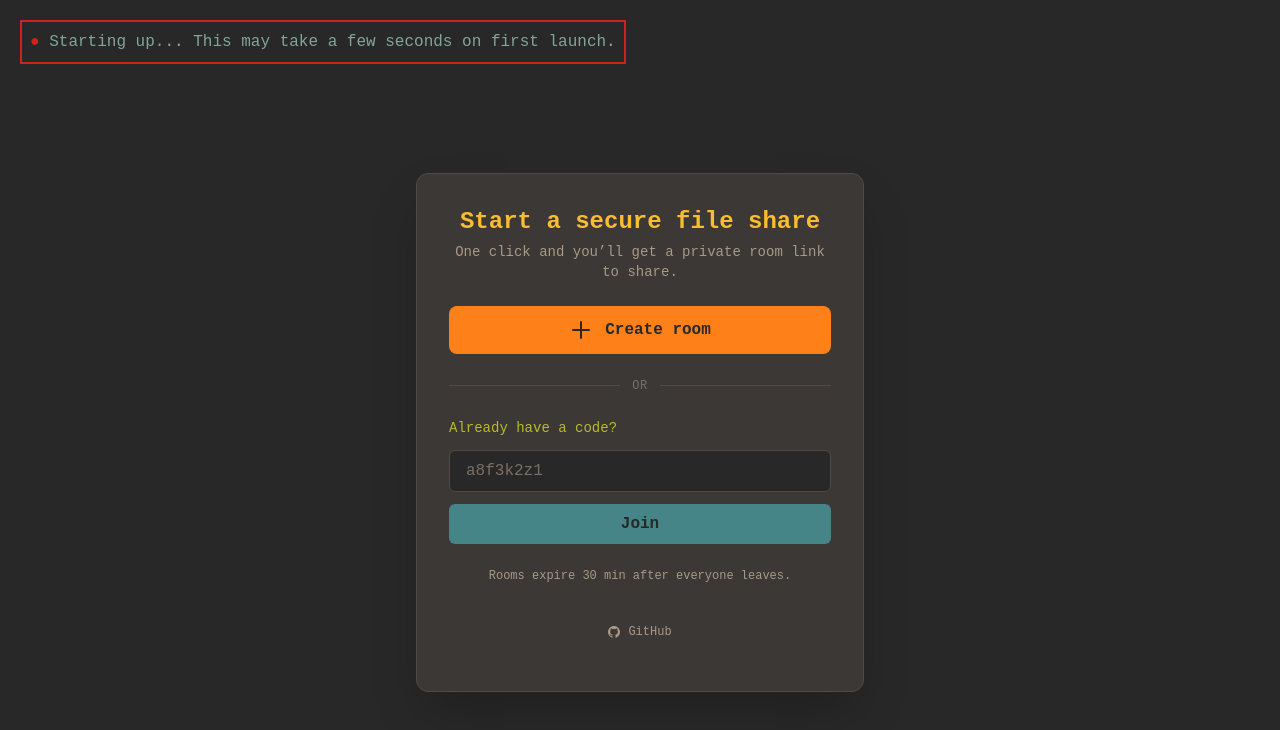
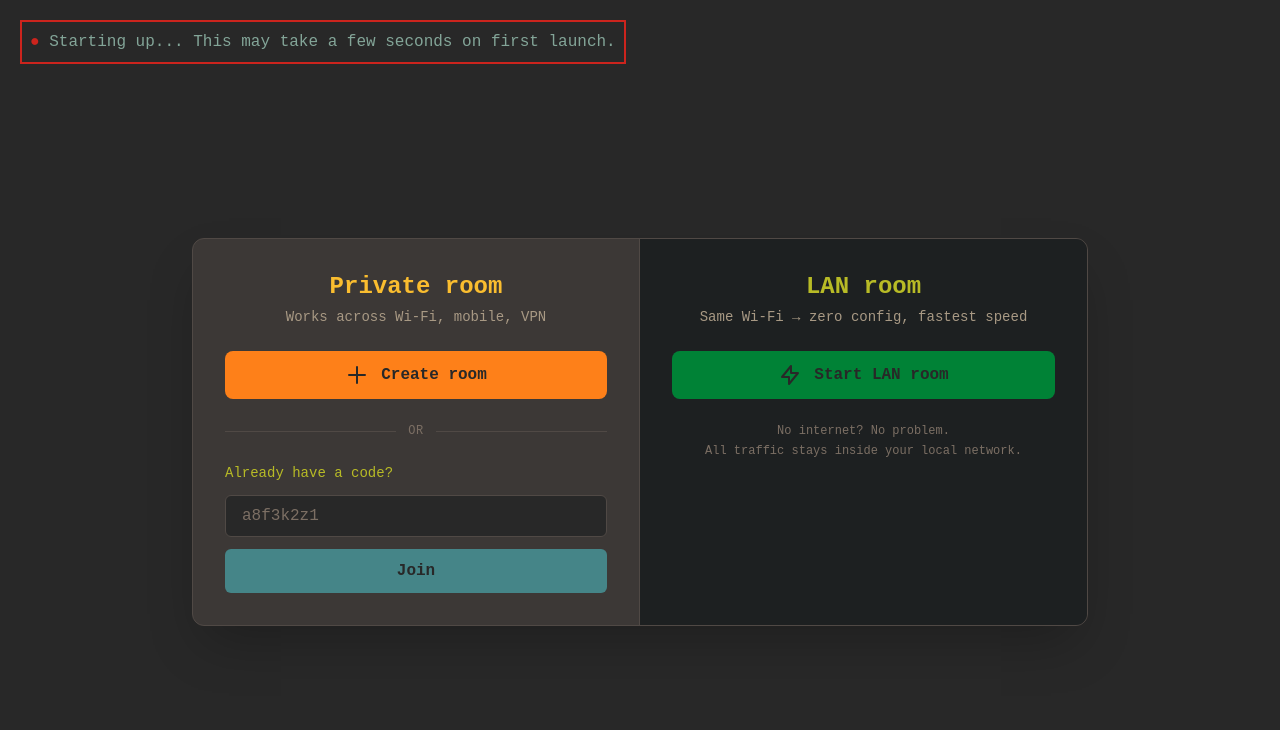
Before and after one commit to Akhil373/webrtc-share, a website: page index.html in a window 1280 px wide. Drawn offline with nearby package versions, Linux system fonts and the light colour scheme.

Commit message:
test lan rooms

```diff
--- a/client.js
+++ b/client.js
@@ -17,7 +17,11 @@ const shareBtn = document.getElementById("share-btn");
 const shareModal = document.getElementById("share-modal");
 const copyUrlBtn = document.getElementById("copy-url-btn");
 
-let ROOM_ID = null;
+const isLAN = new URLSearchParams(location.search).get("mode") === "lan";
+if (isLAN) shareBtn.classList.add("hidden");
+console.log(isLAN);
+
+let ROOM_ID = new URLSearchParams(location.search).get("roomId");
 let pendingRoom = null;
 
 const urlRoom = location.hash.slice(1);
@@ -142,7 +146,7 @@ function sendDataChannelMessage() {
 createBtn.addEventListener("click", () => {
     ROOM_ID = crypto.randomUUID().substring(0, 8);
     location.hash = ROOM_ID;
-
+    initPeerConnection();
     if (ws && ws.readyState === WebSocket.OPEN) {
         sendWsMessage({ type: "join-room", roomId: ROOM_ID });
     }
@@ -157,6 +161,7 @@ joinBtn.addEventListener("click", () => {
     }
     ROOM_ID = ROOM_CODE;
     location.hash = ROOM_ID;
+    initPeerConnection();
     if (ws && ws.readyState === WebSocket.OPEN) {
         sendWsMessage({ type: "join-room", roomId: ROOM_ID });
     } else {
@@ -239,8 +244,11 @@ fileInput.addEventListener("change", (e) => {
 
 fileShareBtn.addEventListener("click", sendFiles);
 
+document.getElementById("lan-btn").onclick = () => {
+    location.href = "?mode=lan&roomId=" + crypto.randomUUID().slice(0, 8);
+};
+
 // const config = { iceServers: [{ urls: "stun:stun.l.google.com:19302" }] };
-
 const config = {
     iceServers: [
         {
@@ -263,7 +271,8 @@ const config = {
     iceCandidatePoolSize: 10,
     iceTransportPolicy: "all",
 };
-const pc = new RTCPeerConnection(config);
+
+let pc;
 let dc;
 let myId = null;
 let targetId = null;
@@ -332,20 +341,54 @@ function getUserDetails() {
     };
 }
 
+function initPeerConnection() {
+    if (pc) {
+        pc.close();
+        pc = null;
+        dc = null;
+    }
+    const isLAN = new URLSearchParams(location.search).get("mode") === "lan";
+    pc = new RTCPeerConnection(isLAN ? { iceServers: [] } : config);
+
     pc.oniceconnectionstatechange = () => {
         if (
             pc.iceConnectionState === "failed" ||
             pc.iceConnectionState === "disconnected"
         ) {
-        logMessage("Connection failed. Try refreshing and reconnecting.", "error");
+            logMessage(
+                "Connection failed. Try refreshing and reconnecting.",
+                "error",
+            );
         } else if (pc.iceConnectionState === "connected") {
             logMessage("Peer-to-peer connection established!", "info");
         }
     };
 
-pc.onconnectionstatechange = () => {
-    //     console.log(`Connection state: ${pc.connectionState}`, "info");
+    pc.onicecandidate = (event) => {
+        // console.log("cadidate checking: ", event.candidate);
+        if (event.candidate) {
+            // if (event.candidate.candidate.includes(".local")) {
+            //     return;
+            // }
+
+            sendWsMessage({
+                type: "ice-candidate",
+                candidate: event.candidate,
+                from: myId,
+                to: targetId,
+                roomId: ROOM_ID,
+            });
+            //         console.log(`Sent ICE candidate to peer ${targetId}`, "info");
+        }
     };
+
+    pc.ondatachannel = (event) => {
+        //     console.log("Received data channel");
+        dc = event.channel;
+        dc.binaryType = "arraybuffer";
+        attachDcHandler(dc);
+    };
+}
 
 updateWsStatus(false);
 
@@ -367,7 +410,10 @@ function connectWebsocket() {
             type: "register",
             name: myName,
         });
-        if (ROOM_ID) sendWsMessage({ type: "join-room", roomId: ROOM_ID });
+        if (ROOM_ID) {
+            sendWsMessage({ type: "join-room", roomId: ROOM_ID });
+            initPeerConnection();
+        }
         if (pendingRoom) {
             sendWsMessage({ type: "join-room", roomId: pendingRoom });
             pendingRoom = null;
@@ -389,7 +435,11 @@ function connectWebsocket() {
         } else if (message.type == "clientsList") {
             peerList = message.content || [];
             updatePeersList(peerList);
-            if (peerList.find((p) => p.id === myId) && peerList.length === 1) {
+            if (
+                peerList.find((p) => p.id === myId) &&
+                peerList.length === 1 &&
+                !isLAN
+            ) {
                 notify.textContent = `📌 Share this room to other device! ⤵️`;
                 notify.classList.remove("hidden");
             }
@@ -446,24 +496,6 @@ function sendWsMessage(message) {
         console.log("Error sending message to WebSocket server", "error");
     }
 }
-
-pc.onicecandidate = (event) => {
-    // console.log("cadidate checking: ", event.candidate);
-    if (event.candidate) {
-        // if (event.candidate.candidate.includes(".local")) {
-        //     return;
-        // }
-
-        sendWsMessage({
-            type: "ice-candidate",
-            candidate: event.candidate,
-            from: myId,
-            to: targetId,
-            roomId: ROOM_ID,
-        });
-        //         console.log(`Sent ICE candidate to peer ${targetId}`, "info");
-    }
-};
 
 let dcBeat = null;
 const DC_BEAT_MS = 10_000;
@@ -591,13 +623,6 @@ function attachDcHandler(channel) {
     };
 }
 
-pc.ondatachannel = (event) => {
-    //     console.log("Received data channel");
-    dc = event.channel;
-    dc.binaryType = "arraybuffer";
-    attachDcHandler(dc);
-};
-
 fileInput.addEventListener("change", () => {
     const file = fileInput.files[0];
     if (file.size > 1 * 1024 * 1024 * 1024) {
--- a/index.html
+++ b/index.html
@@ -320,20 +320,20 @@
       class="min-h-screen text-[#ebdbb2] flex items-center justify-center p-6"
     >
       <div
-        class="w-full max-w-md rounded-xl shadow-2xl bg-[#3c3836] border border-[#504945] p-8 space-y-6"
+        class="w-full max-w-4xl grid md:grid-cols-2 gap-0 rounded-xl shadow-2xl bg-[#3c3836] border border-[#504945] overflow-hidden"
       >
+        <!-- LEFT: private / internet room -->
+        <div class="p-8 space-y-6 border-r border-[#504945]">
           <div class="text-center">
-          <h1 class="text-2xl font-bold text-[#fabd2f]">
-            Start a secure file share
-          </h1>
+            <h2 class="text-2xl font-bold text-[#fabd2f]">Private room</h2>
             <p class="text-sm text-[#a89984] mt-1">
-            One click and you’ll get a private room link to share.
+              Works across Wi-Fi, mobile, VPN
             </p>
           </div>
 
           <button
             id="create-btn"
-          class="w-full cursor-pointer flex items-center justify-center gap-3 bg-[#fe8019] hover:bg-[#fd9644] text-[#282828] font-semibold py-3 px-4 rounded-lg transition transform hover:scale-[1.02] focus:outline-none focus:ring-4 focus:ring-[#fe8019]/50"
+            class="w-full flex items-center justify-center gap-3 bg-[#fe8019] hover:bg-[#fd9644] text-[#282828] font-semibold py-3 px-4 rounded-lg transition transform hover:scale-[1.02] focus:outline-none focus:ring-4 focus:ring-[#fe8019]/50"
           >
             <svg
               class="w-6 h-6"
@@ -354,60 +354,70 @@
           <div
             class="flex items-center text-[#7c6f64] text-xs uppercase tracking-wider"
           >
-          <span class="h-px bg-[#504945] flex-1"></span>
-          <span class="px-3">or</span>
-          <span class="h-px bg-[#504945] flex-1"></span>
+            <span class="h-px bg-[#504945] flex-1"></span
+            ><span class="px-3">or</span
+            ><span class="h-px bg-[#504945] flex-1"></span>
           </div>
 
-        <div class="space-y-3">
-          <label for="roomCode" class="block text-sm font-medium text-[#b8bb26]"
+          <form id="join-private-form" class="space-y-3">
+            <label
+              for="roomCode"
+              class="block text-sm font-medium text-[#b8bb26]"
               >Already have a code?</label
             >
-          <form class="flex flex-col gap-3">
             <input
               id="roomCode"
               type="text"
               placeholder="a8f3k2z1"
               maxlength="8"
-              class="flex-1 bg-[#282828] border border-[#504945] rounded-md px-4 py-2 text-[#ebdbb2] placeholder-[#7c6f64] focus:outline-none focus:ring-2 focus:ring-[#b8bb26]"
+              class="w-full bg-[#282828] border border-[#504945] rounded-md px-4 py-2 text-[#ebdbb2] placeholder-[#7c6f64] focus:outline-none focus:ring-2 focus:ring-[#b8bb26]"
             />
             <button
+              type="submit"
               id="join-btn"
-              type="submit"
-              class="bg-[#458588] cursor-pointer hover:bg-[#83a598] text-[#282828] font-semibold px-5 py-2 rounded-md transition"
+              class="w-full bg-[#458588] hover:bg-[#83a598] text-[#282828] font-semibold px-5 py-2.5 rounded-md transition"
             >
               Join
             </button>
           </form>
         </div>
 
-        <p class="text-xs text-[#a89984] text-center">
-          Rooms expire 30 min after everyone leaves.
+        <!-- RIGHT: LAN-only room -->
+        <div class="p-8 space-y-6 bg-[#1d2021]">
+          <div class="text-center">
+            <h2 class="text-2xl font-bold text-[#b8bb26]">LAN room</h2>
+            <p class="text-sm text-[#a89984] mt-1">
+              Same Wi-Fi → zero config, fastest speed
             </p>
-        <footer class="mt-auto w-full py-4 text-center text-xs text-[#a89984]">
-          <a
-            href="https://github.com/Akhil373/webrtc-share"
-            target="_blank"
-            rel="noopener noreferrer"
-            class="inline-flex items-center gap-2 hover:text-[#ebdbb2] transition"
+          </div>
+
+          <button
+            id="lan-btn"
+            class="w-full flex items-center justify-center gap-3 bg-green-700 hover:bg-green-600 text-[#282828] font-semibold py-3 px-4 rounded-lg transition transform hover:scale-[1.02] focus:outline-none focus:ring-4 focus:ring-green-500/50"
           >
             <svg
-              class="w-3 h-3 fill-current"
-              viewBox="0 0 16 16"
-              aria-hidden="true"
+              class="w-6 h-6"
+              fill="none"
+              stroke="currentColor"
+              stroke-width="2"
+              viewBox="0 0 24 24"
             >
               <path
-                d="M8 0C3.58 0 0 3.58 0 8c0 3.54 2.29 6.53 5.47 7.59.4.07.55-.17.55-.38
-               0-.19-.01-.82-.01-1.49-2.01.37-2.53-.49-2.69-.94-.09-.23-.48-.94-.82-1.13-.28-.15-.68-.52-.01-.53.63-.01
-               1.08.58 1.23.82.72 1.21 1.87.87 2.33.66.07-.52.28-.87.51-1.07-1.78-.2-3.64-.89-3.64-3.95
-               0-.87.31-1.59.82-2.15-.08-.2-.36-1.02.08-2.12 0 0 .67-.21 2.2.82.64-.18 1.32-.27 2-.27.68 0
-               1.38.09 2 .27 1.53-1.04 2.2-.82 2.2-.82.44 1.1.16 1.92.08 2.12.51.56.82 1.27.82 2.15
-               0 3.07-1.87 3.75-3.65 3.95.29.25.54.73.54 1.48 0 1.07-.01 1.93-.01 2.2 0 .21.15.46.55.38A8.01 8.01 0 0 0 16 8c0-4.42-3.58-8-8-8z"
+                stroke-linecap="round"
+                stroke-linejoin="round"
+                d="M13 10V3L4 14h7v7l9-11h-7z"
               />
             </svg>
-            GitHub
-          </a>
-        </footer>
+            Start LAN room
+          </button>
+
+          <div class="mt-6 text-xs text-[#7c6f64] text-center">
+            No internet? No problem.
+            <span class="block mt-1"
+              >All traffic stays inside your local network.</span
+            >
+          </div>
+        </div>
       </div>
     </div>
 
```
Lines whose indentation alone changed are shown as unchanged.
